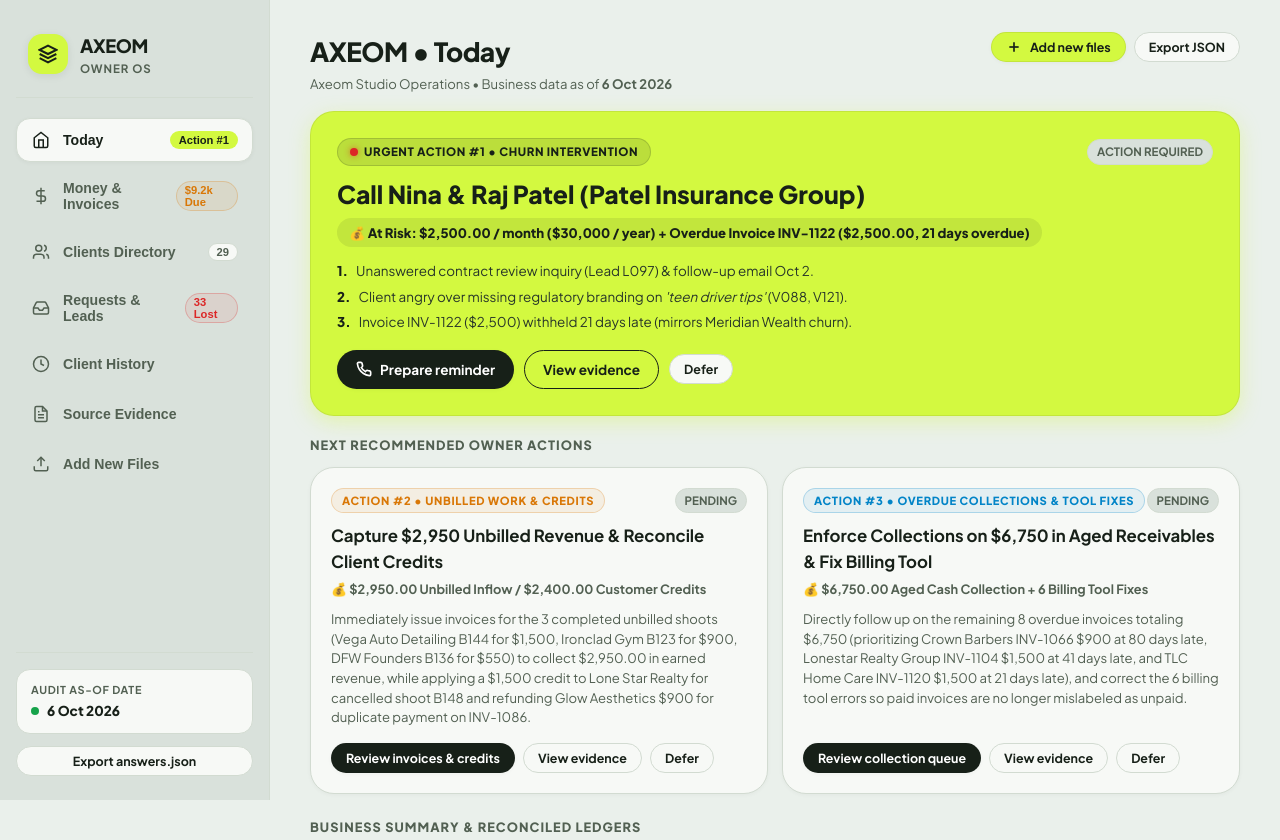
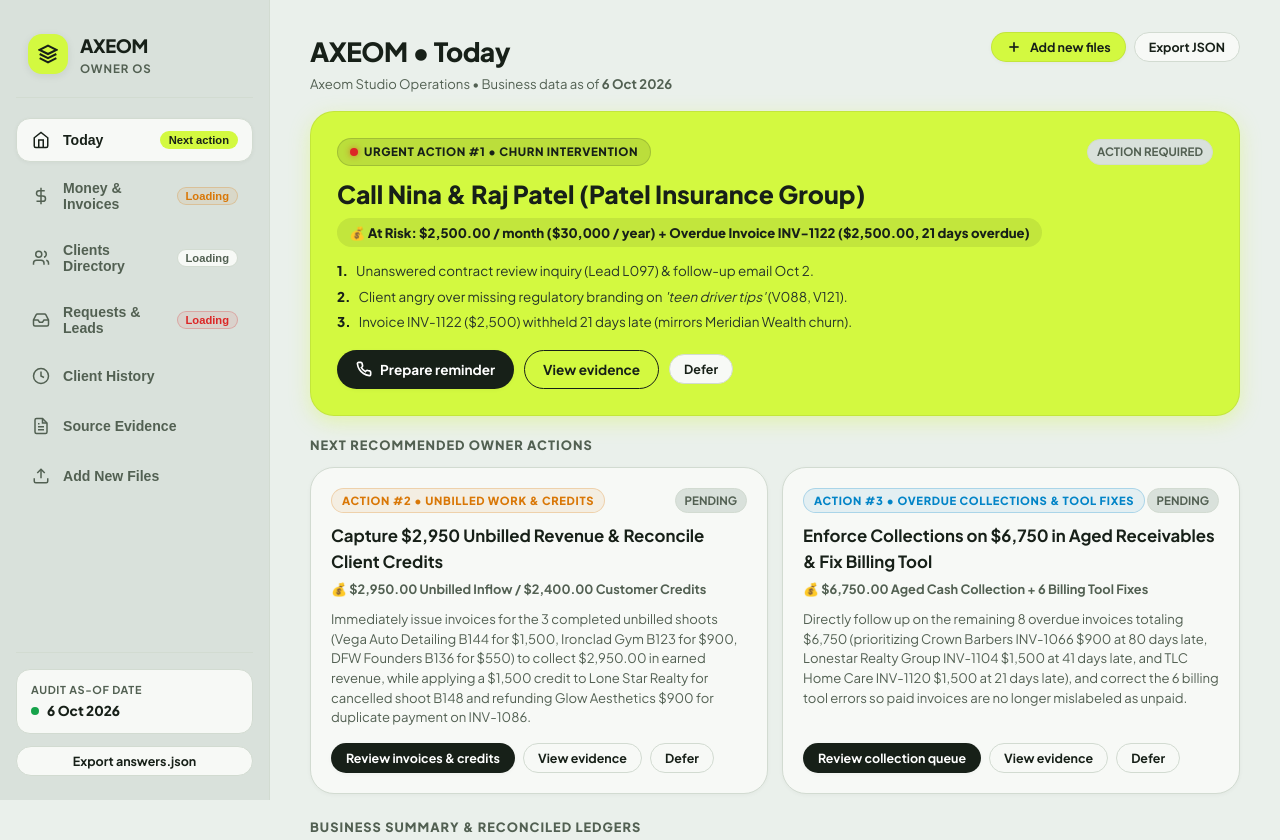
Before and after one commit to arslantariq364/axeom-business-intelligence, a Flask app: page / in a window 1280 px wide. Shown: the top 840 px of the page. Run offline with Flask 3, Linux system fonts and the light colour scheme; data that the repository does not hold is empty; parts of the project's set-up code (start-up, migrations or seed data) failed here and were passed over; some libraries are stand-ins or nearby versions.

Commit message:
fix(ui): replace stale static labels and wire actual export button

```diff
--- a/templates/index.html
+++ b/templates/index.html
@@ -30,25 +30,25 @@
           <button class="nav-item active" data-view-target="today">
             <span class="nav-icon"><svg width="18" height="18" viewBox="0 0 24 24" fill="none" stroke="currentColor" stroke-width="2"><path d="m3 9 9-7 9 7v11a2 2 0 0 1-2 2H5a2 2 0 0 1-2-2z"/><polyline points="9 22 9 12 15 12 15 22"/></svg></span>
             Today
-            <span class="nav-badge lime">Action #1</span>
+            <span class="nav-badge lime" id="nav-action-badge">Next action</span>
           </button>
 
           <button class="nav-item" data-view-target="money">
             <span class="nav-icon"><svg width="18" height="18" viewBox="0 0 24 24" fill="none" stroke="currentColor" stroke-width="2"><line x1="12" y1="1" x2="12" y2="23"/><path d="M17 5H9.5a3.5 3.5 0 0 0 0 7h5a3.5 3.5 0 0 1 0 7H6"/></svg></span>
             Money & Invoices
-            <span class="nav-badge warning">$9.2k Due</span>
+            <span class="nav-badge warning" id="nav-money-badge">Loading</span>
           </button>
 
           <button class="nav-item" data-view-target="clients">
             <span class="nav-icon"><svg width="18" height="18" viewBox="0 0 24 24" fill="none" stroke="currentColor" stroke-width="2"><path d="M16 21v-2a4 4 0 0 0-4-4H6a4 4 0 0 0-4 4v2"/><circle cx="9" cy="7" r="4"/><path d="M22 21v-2a4 4 0 0 0-3-3.87"/><path d="M16 3.13a4 4 0 0 1 0 7.75"/></svg></span>
             Clients Directory
-            <span class="nav-badge">29</span>
+            <span class="nav-badge" id="nav-client-badge">Loading</span>
           </button>
 
           <button class="nav-item" data-view-target="requests">
             <span class="nav-icon"><svg width="18" height="18" viewBox="0 0 24 24" fill="none" stroke="currentColor" stroke-width="2"><polyline points="22 12 16 12 14 15 10 15 8 12 2 12"/><path d="M5.45 5.11 2 12v6a2 2 0 0 0 2 2h16a2 2 0 0 0 2-2v-6l-3.45-6.89A2 2 0 0 0 16.76 4H7.24a2 2 0 0 0-1.79 1.11z"/></svg></span>
             Requests & Leads
-            <span class="nav-badge danger">33 Lost</span>
+            <span class="nav-badge danger" id="nav-requests-badge">Loading</span>
           </button>
 
           <button class="nav-item" data-view-target="history">
@@ -76,7 +76,7 @@
             6 Oct 2026
           </div>
         </div>
-        <button class="btn btn-secondary btn-sm" style="width: 100%;" onclick="fetch('/api/export-answers').then(r=>r.json()).then(d=>alert(d.message))">
+        <button class="btn btn-secondary btn-sm" style="width: 100%;" onclick="downloadAnswersJson()">
           Export answers.json
         </button>
       </div>
@@ -88,7 +88,7 @@
       <!-- Compact Header (Today Screen) -->
       <div class="top-bar">
         <div class="user-greeting">
-          <h2>AXEOM • Today</h2>
+          <h2 id="active-view-heading">AXEOM • Today</h2>
           <p>Axeom Studio Operations • Business data as of <strong>6 Oct 2026</strong></p>
         </div>
         <div class="top-bar-actions">
@@ -96,7 +96,7 @@
             <svg width="16" height="16" viewBox="0 0 24 24" fill="none" stroke="currentColor" stroke-width="2.5"><line x1="12" y1="5" x2="12" y2="19"/><line x1="5" y1="12" x2="19" y2="12"/></svg>
             Add new files
           </button>
-          <button class="btn btn-secondary btn-sm" onclick="fetch('/api/export-answers').then(r=>r.json()).then(d=>alert('Exported working answers successfully!'))">
+          <button class="btn btn-secondary btn-sm" onclick="downloadAnswersJson()">
             Export JSON
           </button>
         </div>
@@ -127,7 +127,7 @@
         <div class="table-header-box" style="margin-bottom: 18px; background: var(--surface); border-radius: var(--radius-xl); border: 1px solid var(--card-border);">
           <div>
             <h3 style="font-size: 1.2rem; font-weight: 800; color: var(--text-main);">Canonical Client Directory</h3>
-            <p style="color: var(--text-muted); font-size: 0.82rem;">29 Verified Real Clients + 1 Third-Party Agency Payer</p>
+            <p style="color: var(--text-muted); font-size: 0.82rem;"><span id="client-directory-summary">Loading current client directory...</span></p>
           </div>
           <div style="display: flex; gap: 10px; flex-wrap: wrap;">
             <div class="search-box">
@@ -135,7 +135,7 @@
               <input type="text" id="client-search-input" class="search-input" placeholder="Search client name, alias, contact..." oninput="renderClientsView()">
             </div>
             <select id="client-filter-select" class="sub-tab-btn" style="outline: none;" onchange="renderClientsView()">
-              <option value="all">All Clients (29)</option>
+              <option value="all">All Clients</option>
               <option value="retainer">Retainers Only</option>
               <option value="overdue">With Overdue Balances</option>
               <option value="churned">Churned</option>
@@ -151,10 +151,10 @@
       <!-- VIEW 3: MONEY -->
       <section id="view-money" class="app-view">
         <div class="sub-tabs-bar" id="money-sub-tabs">
-          <button class="sub-tab-btn active" data-subtab="overdue" onclick="setMoneySubTab('overdue')">Overdue Payments ($9,250)</button>
-          <button class="sub-tab-btn" data-subtab="we_owe" onclick="setMoneySubTab('we_owe')">Refunds & Credits Owed ($2,400)</button>
-          <button class="sub-tab-btn" data-subtab="never_billed" onclick="setMoneySubTab('never_billed')">Uninvoiced Work ($2,950)</button>
-          <button class="sub-tab-btn" data-subtab="discrepancies" onclick="setMoneySubTab('discrepancies')">Billing Tool Software Errors (6)</button>
+          <button class="sub-tab-btn active" data-subtab="overdue" onclick="setMoneySubTab('overdue')">Overdue Payments</button>
+          <button class="sub-tab-btn" data-subtab="we_owe" onclick="setMoneySubTab('we_owe')">Refunds & Credits Owed</button>
+          <button class="sub-tab-btn" data-subtab="never_billed" onclick="setMoneySubTab('never_billed')">Uninvoiced Work</button>
+          <button class="sub-tab-btn" data-subtab="discrepancies" onclick="setMoneySubTab('discrepancies')">Billing Tool Errors</button>
           <button class="sub-tab-btn" data-subtab="uncertain" onclick="setMoneySubTab('uncertain')">Uncertain Allocations & Payer Rules</button>
         </div>
 
@@ -166,9 +166,9 @@
       <!-- VIEW 4: REQUESTS & LEADS -->
       <section id="view-requests" class="app-view">
         <div class="sub-tabs-bar" id="requests-sub-tabs">
-          <button class="sub-tab-btn active" data-subtab="lost" onclick="setReqSubTab('lost')">33 Lost Edit Requests</button>
+          <button class="sub-tab-btn active" data-subtab="lost" onclick="setReqSubTab('lost')">Lost Edit Requests</button>
           <button class="sub-tab-btn" data-subtab="causes" onclick="setReqSubTab('causes')">Root Causes & Deterioration (Aug 2026)</button>
-          <button class="sub-tab-btn" data-subtab="leads" onclick="setReqSubTab('leads')">22 Unanswered Leads</button>
+          <button class="sub-tab-btn" data-subtab="leads" onclick="setReqSubTab('leads')">Unanswered Leads</button>
           <button class="sub-tab-btn" data-subtab="intent" onclick="setReqSubTab('intent')">Message Intent Classifier (Fallback Rule • Jev Pending)</button>
         </div>
 
@@ -220,10 +220,10 @@
       <!-- VIEW 7: ADD NEW FILES -->
       <section id="view-upload" class="app-view">
         <div class="table-card" style="padding: 24px;">
-          <h3 style="font-size: 1.3rem; font-weight: 800; margin-bottom: 8px; color: var(--text-main);">Idempotent File Ingestion</h3>
+          <h3 style="font-size: 1.3rem; font-weight: 800; margin-bottom: 8px; color: var(--text-main);">Add or update business files</h3>
           <p style="color: var(--text-muted); font-size: 0.85rem; margin-bottom: 24px; line-height: 1.5;">
             Upload new exports or updated CSV/TXT files. The system automatically inspects headers, detects schema roles,
-            validates row integrity, stages changes, and recalculates all business findings into SQLite.
+            checks each row, and updates supported reports. Existing records with matching IDs may be updated. Keep a backup of the original files.
           </p>
 
           <div id="upload-dropzone" class="upload-dropzone">
```
